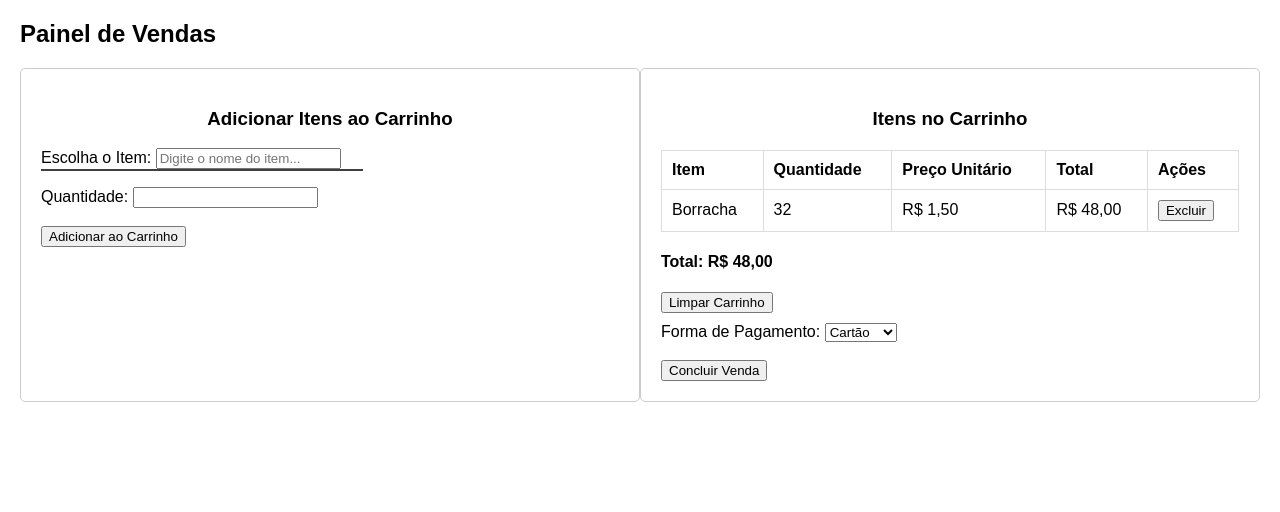
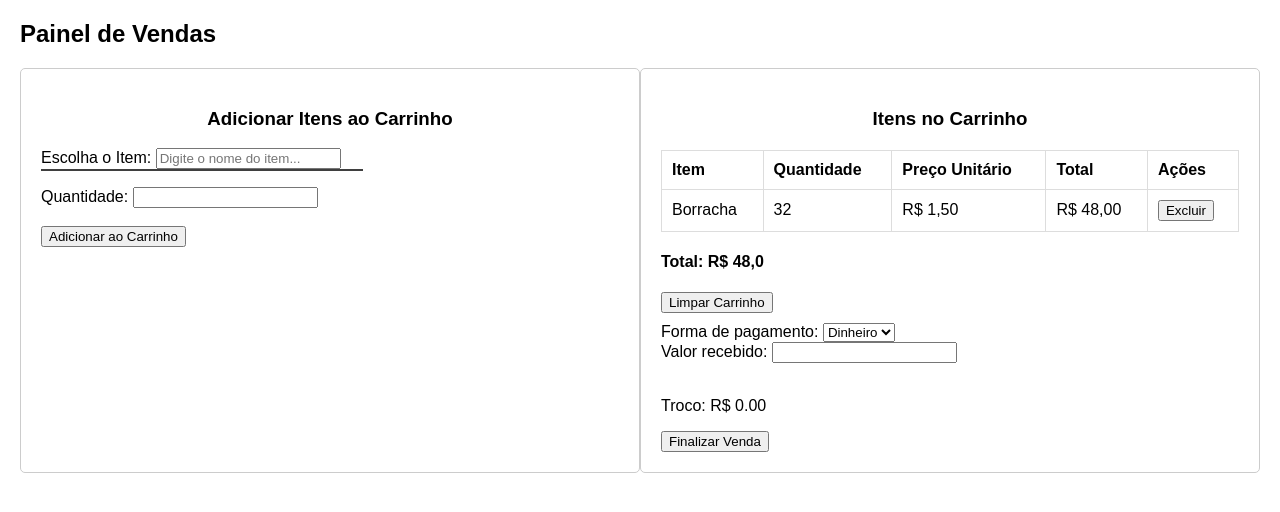
Before and after one commit to hugocesarleal/papelaria, a Django app: page /user-dashboard/ in a window 1280 px wide. Shown: the top 512 px of the page. Run offline with Django 4.2, Linux system fonts and the light colour scheme; a user stored in the database is signed in; data comes from the database, SQL or seed files in the repository; both versions use the stored data as it was after the commit.

Commit message:
dinheiro troco

```diff
--- a/core/templates/core/painel_vendas.html
+++ b/core/templates/core/painel_vendas.html
@@ -106,6 +106,7 @@
                 {% if form.quantidade.errors %}
                     <div class="error">{{ form.quantidade.errors }}</div>
                 {% endif %}
+
                 <br><br>
 
                 <button type="submit">Adicionar ao Carrinho</button>
@@ -146,20 +147,31 @@
                     {% endfor %}
                 </tbody>
             </table>
-            <h4>Total: R$ {{ total }}</h4>
+            <h4>Total: R$ {{ total }}<div id="total-t" data-total="{{ total|floatformat:2|escapejs }}"></div></h4>
             <form method="POST" action="{% url 'limpar-carrinho' %}" style="margin-top: 10px;">
                 {% csrf_token %}
                 <button type="submit">Limpar Carrinho</button>
             </form>
             <form method="POST" action="{% url 'concluir-venda' %}" style="margin-top: 10px;">
                 {% csrf_token %}
-                <label for="pagamento">Forma de Pagamento:</label>
-                <select name="pagamento" required>
-                    <option value="Cartão">Cartão</option>
-                    <option value="Dinheiro">Dinheiro</option>
-                    <option value="Pix">Pix</option>
-                </select><br><br>
-                <button type="submit">Concluir Venda</button>
+                <label for="pagamento">Forma de pagamento:</label>
+                <select id="pagamento" name="pagamento" onchange="mostrarValorRecebido()">
+                    <option value="dinheiro">Dinheiro</option>
+                    <option value="cartao">Cartão</option>
+                    <option value="pix">Pix</option>
+                </select>
+
+                <!-- Campo de valor recebido -->
+                <div id="valor-recebido-container" style="display:none;">
+                    <label for="valor_recebido">Valor recebido:</label>
+                    <input type="number" id="valor_recebido" name="valor_recebido" min="0">
+                </div><br>
+
+                <div id="troco-container" style="display:none;">
+                    <p>Troco: R$ <span id="troco">0.00</span></p>
+                </div>
+
+                <button type="submit">Finalizar Venda</button>
             </form>
         </div>
     </div>
@@ -181,7 +193,7 @@
                     alertBox.style.display = 'none'; // Esconde após o fade out
                     alertBox.classList.remove(type);  // Remove a classe de cor após desaparecer
                 }, 1000);  // Espera o fade-out terminar
-            }, 5000);  // Exibe por 5 segundos
+            }, 3000);  // Exibe por 5 segundos
         }
 
         // Exibe a mensagem quando uma notificação for recebida
@@ -216,6 +228,7 @@
                             <div class="item-info">
                                 <img src="${item.foto}" alt="${item.nome}">
                                 <span>${item.nome}</span>
+                                <span>(${item.quantidade})</span>
                             </div>
                         `;
                         div.addEventListener('click', function() {
@@ -227,6 +240,46 @@
                 })
                 .catch(error => console.error('Erro ao buscar itens:', error));
         });
+
+        // Exibe ou esconde o campo de valor recebido e calcula o troco
+        const total = document.getElementById('total-t').getAttribute('data-total');
+
+    // Função para exibir o troco e outras funcionalidades
+    function mostrarValorRecebido() {
+        var pagamento = document.getElementById("pagamento").value;
+        var valorRecebidoContainer = document.getElementById("valor-recebido-container");
+        var trocoContainer = document.getElementById("troco-container");
+
+        console.log(total);
+        totalFloat = total.replace(',', '.');
+        console.log(totalFloat);
+
+        if (pagamento === "dinheiro") {
+            valorRecebidoContainer.style.display = "block";
+            trocoContainer.style.display = "block";
+        } else {
+            valorRecebidoContainer.style.display = "none";
+            trocoContainer.style.display = "none";
+        }
+
+        // Atualiza o valor do troco quando o valor recebido é alterado
+        var valorRecebidoInput = document.getElementById("valor_recebido");
+        valorRecebidoInput.addEventListener("input", function() {
+            var valorRecebido = parseFloat(valorRecebidoInput.value);
+            if (!isNaN(valorRecebido)) {
+                var troco = valorRecebido - parseFloat(totalFloat);
+
+                // Exibe o troco com 2 casas decimais
+                if (troco < 0) {
+                    document.getElementById("troco").innerText = "Valor insuficiente!";
+                } else {
+                    document.getElementById("troco").innerText = troco.toFixed(2); // Exibe o troco com 2 casas decimais
+                }
+            }
+        });
+    }
+
+    mostrarValorRecebido();
     </script>
 </body>
 </html>
--- a/core/views.py
+++ b/core/views.py
@@ -31,6 +31,7 @@ def buscar_itens(request):
             'id': item.id,
             'nome': item.nome,
             'foto': item.foto.url,  # URL da imagem do item
+            'quantidade': item.quantidade,
         })
 
     return JsonResponse(resultados, safe=False)
@@ -71,9 +72,9 @@ def painel_vendas(request):
     carrinho, created = Carrinho.objects.get_or_create(user=request.user, ativo=True)
     itens_estoque = ItemEstoque.objects.all()
 
-    total = 0  # Inicializa o total do carrinho
+    total = 0.0  # Inicializa o total do carrinho
     for item_carrinho in carrinho.itens.all():
-        total += item_carrinho.total()  # Adiciona o total de cada item ao total geral
+        total += float(item_carrinho.total())  # Garante que cada total seja um número float
 
     if request.method == "POST":
         item_nome = request.POST.get("item")  # O nome do item será passado
@@ -108,6 +109,7 @@ def painel_vendas(request):
         messages.success(request, f"{item.nome} foi adicionado ao carrinho.")
         return redirect('painel-vendas')
 
+    # Passa o total como parâmetro para o template
     return render(request, 'core/painel_vendas.html', {'itens_estoque': itens_estoque, 'carrinho': carrinho, 'total': total})
 
 def cadastrar_cliente(request):
```
Also changed, not shown: db_papelaria.sqlite3.
